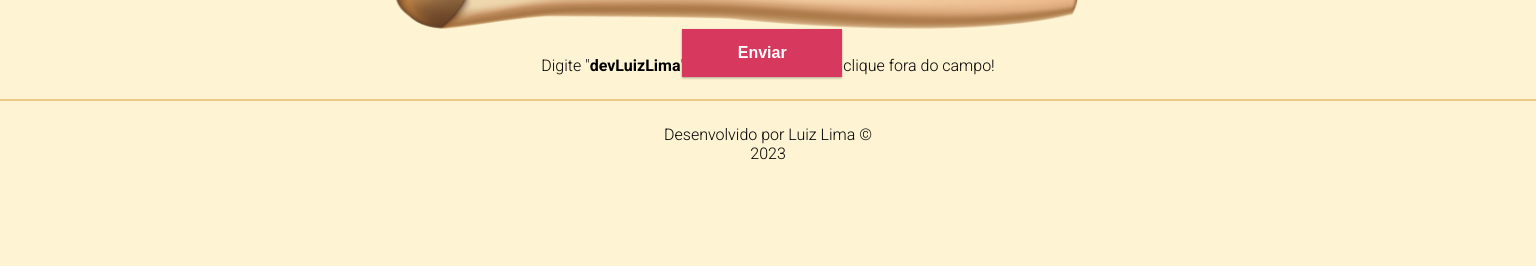
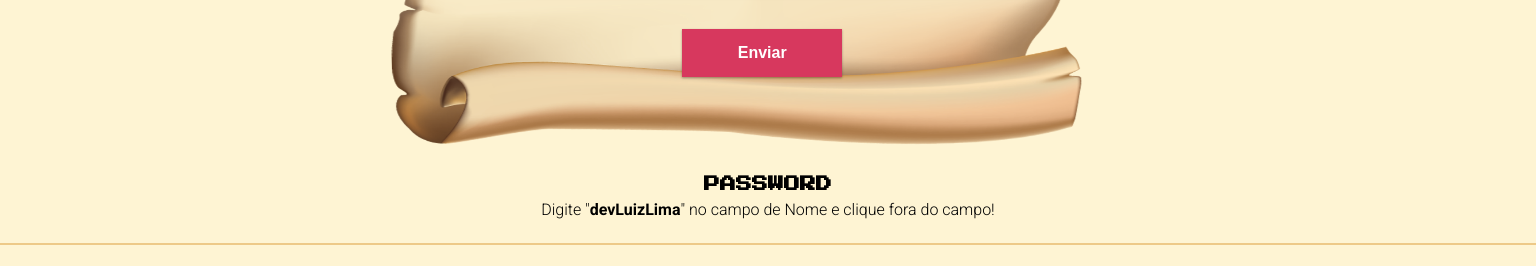
Before and after one commit to LuizLimaDev/Challenge-Oracle-ONE-porfifolio, a plain HTML site: page index.html in a window 1536 px wide. Shown: the part 3536-3802 px from the top of the page. Before the commit the page ends 3723 px from the top, so only its background shows below. Drawn offline with Linux system fonts and the light colour scheme; files whose address does not match are found by name.

Commit message:
melhorias na responsividade

```diff
--- a/src/css/componentes/contato.css
+++ b/src/css/componentes/contato.css
@@ -149,13 +149,16 @@
 }
 
 @media screen and (min-width: 768px) {
+    .contato {
+        height: 85vh;
+    }
+
     .contato__titulo {
         padding-top: 3rem;
     }
 
     .contato__pergaminho {
-        height: 68vh;
-        height: 710px;
+        height: 77vh;
     }
 
     @keyframes surgimentoPergaminho {
@@ -173,7 +176,7 @@
     }
 
     .password {
-        margin-top: 1rem;
+        margin-top: 5rem;
     }
 }
 
@@ -187,7 +190,7 @@
     }
 
     .contato__pergaminho {
-        height: 70vh;
+        height: 85vh;
         width: 53vw;
         left: 23%;
     }
@@ -225,6 +228,6 @@
     }
 
     .password {
-        margin-top: 1rem;
+        margin-top: 10rem;
     }
 }
--- a/src/css/componentes/projetos.css
+++ b/src/css/componentes/projetos.css
@@ -141,7 +141,7 @@
 .selecionado {
     display: flex;
     flex-direction: column;
-
+    align-items: center;
 }
 
 .projetos__coracao {
```
